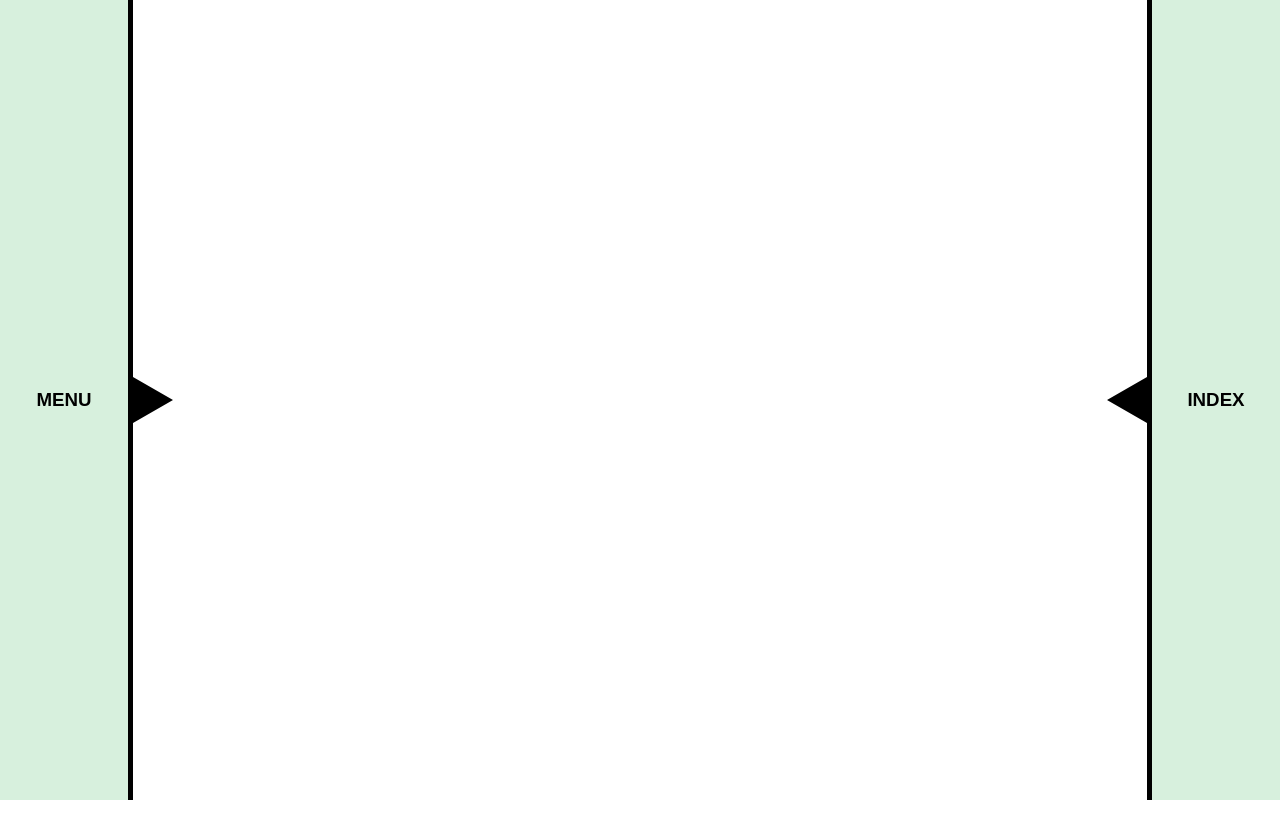
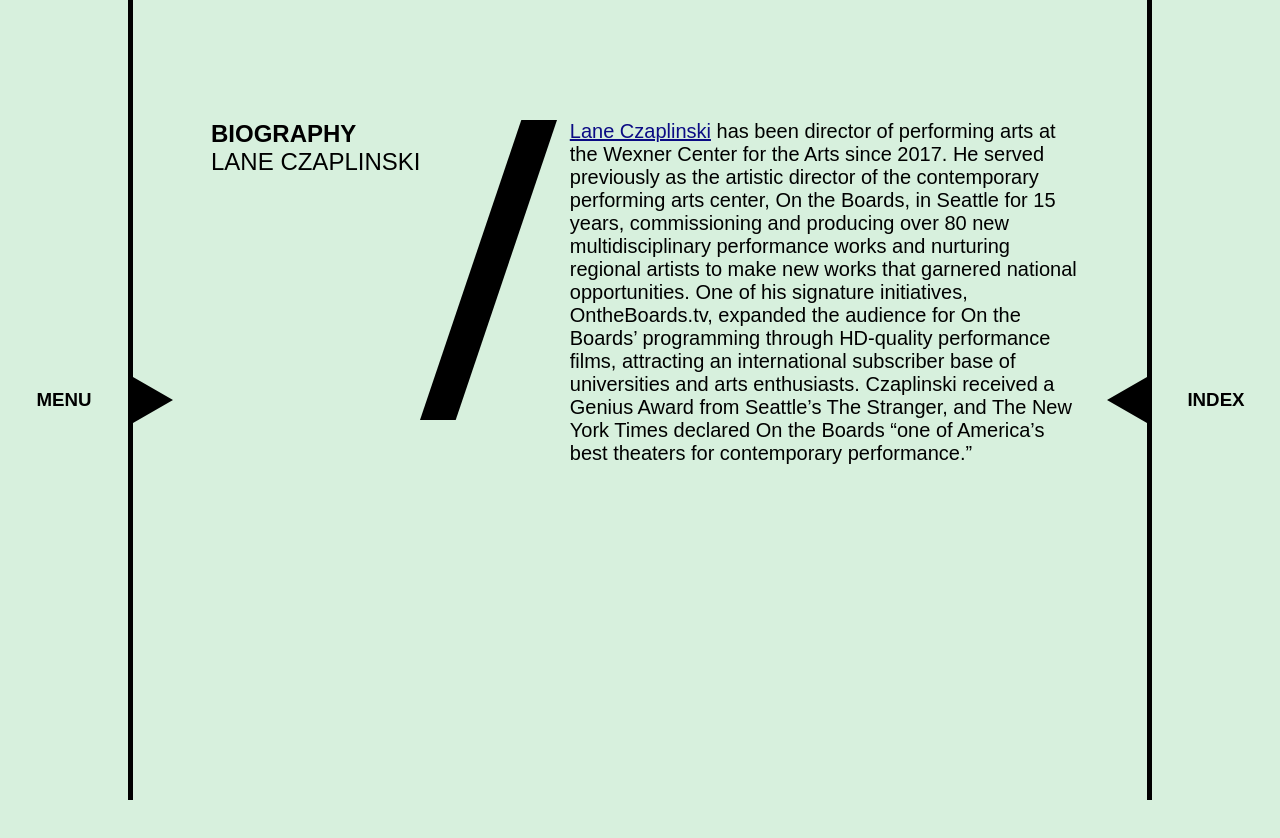
Before and after one commit to ampersand-paris/VAULT, a React (Create React App) app: page /lane-czaplinski-bio in a window 1280 px wide. Before the commit this address had no page. Shown: the top 838 px of the page. Before the commit the page ends 800 px from the top, so only its background shows below. Built offline with nearby package versions, Linux system fonts and the light colour scheme; a web font is replaced by a local one.

Commit message:
lane cza

```diff
--- a/src/App.js
+++ b/src/App.js
@@ -31,6 +31,7 @@ import AnnCarlsonBio from "./Biographies/AnnCarlson";
 import EllenChenowethBio from "./Biographies/EllenChenoweth";
 import NenaCouchBio from "./Biographies/NenaCouch";
 import JenaiCutcherBio from "./Biographies/JenaiCutcher";
+import LaneCzaplinskiBio from "./Biographies/LaneCzaplinski";
 
 // === VIDEOS ===
 import MeetingThree from "./Videos/MeetingThree";
@@ -79,6 +80,7 @@ return (
                 <Route path="/ellen-chenoweth-bio" element={<EllenChenowethBio />} />
                 <Route path="/jenai-cutcher-bio" element={<JenaiCutcherBio />} />
                 <Route path="/julia-rae-antonick-bio" element={<JuliaRaeAntonickBio />} />
+                <Route path="/lane-czaplinski-bio" element={<LaneCzaplinskiBio />} />
                 <Route path="/marji-cole-bio" element={<MarjiColeBio />} />
                 <Route path="/mayfield-brooks-bio" element={<MayfieldBrooksBio />} />
                 <Route path="/nena-couch-bio" element={<NenaCouchBio />} />
--- /dev/null
+++ b/src/Biographies/LaneCzaplinski.js
@@ -0,0 +1,29 @@
+// ====== COMPONENTS ======
+
+const LaneCzaplinskiBio = (props) => {
+
+    return (
+    <>
+        <div className="one-hundred-vh flex jc-center mobile-al-center mobile-column top-padding mint-green">
+            <div className="vault-padding mobile-flex mobile-jc-center mobile-width">
+                <div className="flex space-btwn essay-title-height">
+                    <div>
+                        <h2 className="subtitle ">BIOGRAPHY</h2>
+                        <h2 className="subtitle neuzit">Lane Czaplinski</h2>
+                    </div>
+                    <img className="bio-slash" src="/Images/Slash.svg" />
+                    <div className="flex column flex-end">
+                    </div>
+                </div>
+            </div>
+            <section className="flex column al-center no-top-padding mobile-padding">
+                <div className="essay-width ">
+                    <p className="no-top-padding"><a href="https://wexarts.org/about/lane-czaplinski">Lane Czaplinski</a> has been director of performing arts at the Wexner Center for the Arts since 2017. He served previously as the artistic director of the contemporary performing arts center, On the Boards, in Seattle for 15 years, commissioning and producing over 80 new multidisciplinary performance works and nurturing regional artists to make new works that garnered national opportunities. One of his signature initiatives, OntheBoards.tv, expanded the audience for On the Boards’ programming through HD-quality performance films, attracting an international subscriber base of universities and arts enthusiasts. Czaplinski received a Genius Award from Seattle’s The Stranger, and The New York Times declared On the Boards “one of America’s best theaters for contemporary performance.”</p>
+                </div>
+            </section>
+        </div>
+    </>
+  );
+}
+
+export default LaneCzaplinskiBio;
```
